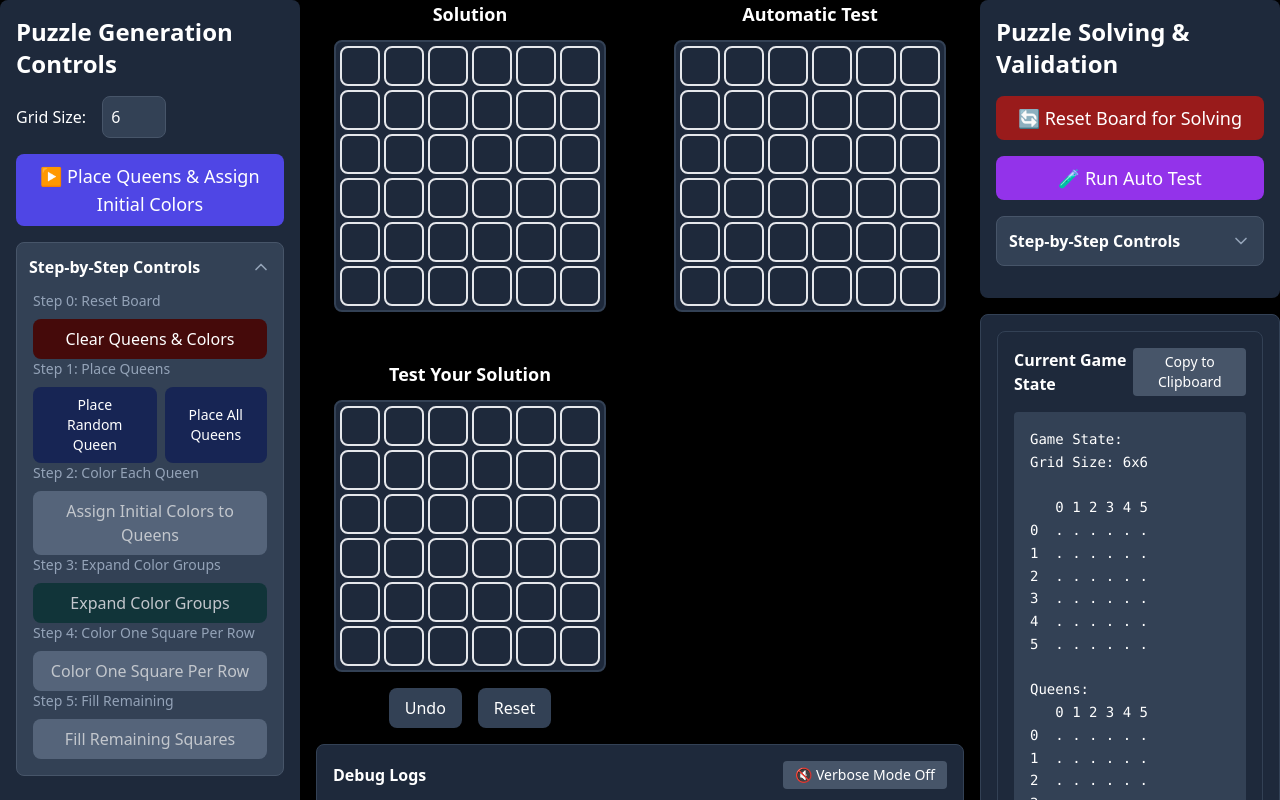
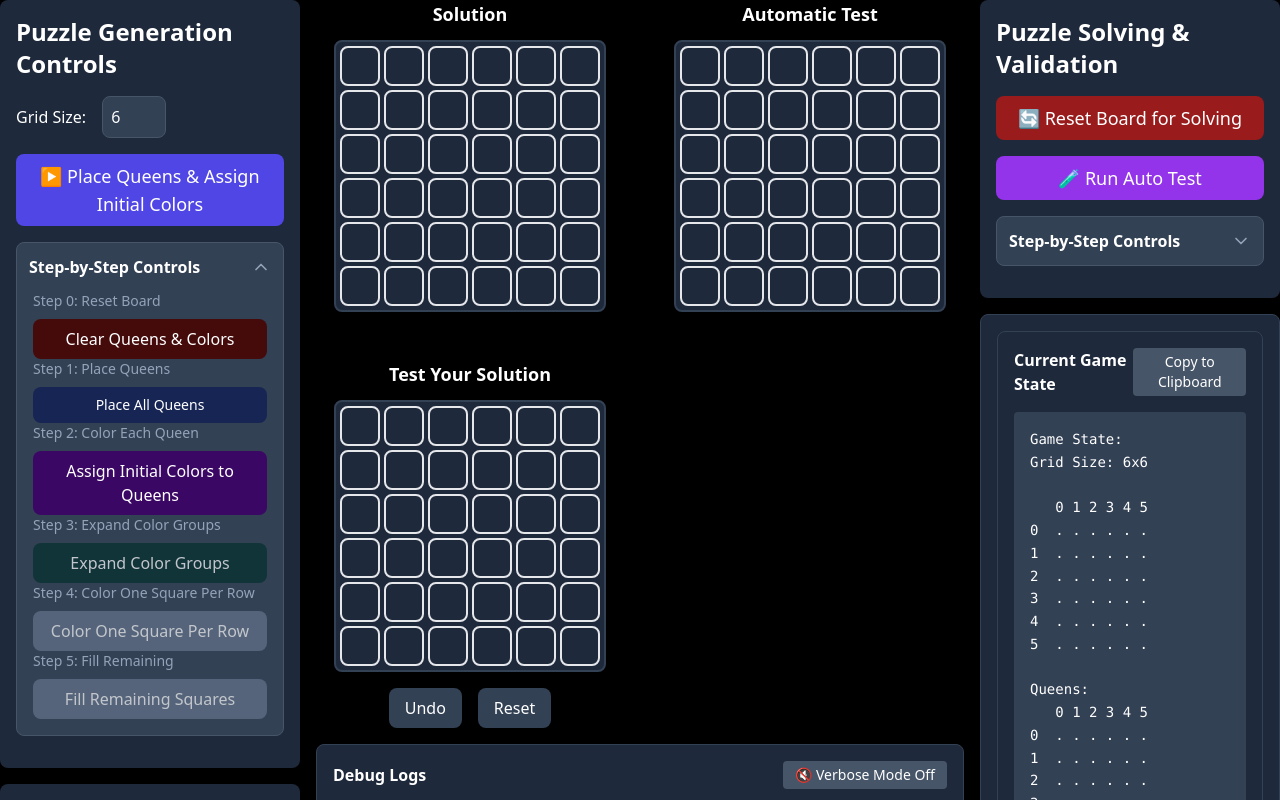
Before and after one commit to Crushford/Cassowary-Games, a Vue app: page /level-builder in a window 1280 px wide. Shown: the top 800 px of the page. Built offline with nearby package versions, Linux system fonts and the light colour scheme.

Commit message:
Remove replacte random queen button

```diff
--- a/src/components/level-builder/PuzzleGenerationControls.vue
+++ b/src/components/level-builder/PuzzleGenerationControls.vue
@@ -48,14 +48,7 @@
       <!-- Step 2: Place Queens -->
       <div class="flex flex-col gap-2">
         <span class="text-sm text-slate-400">Step 1: Place Queens</span>
-        <div class="flex gap-2">
-          <BaseButton
-            @click="levelBuilderStore.placeRandomQueen()"
-            disabledTitle="No valid moves"
-            class="bg-blue-950 hover:bg-blue-900 text-sm"
-          >
-            Place Random Queen
-          </BaseButton>
+
         <BaseButton
           @click="levelBuilderStore.placeAllQueens()"
           disabledTitle="Board is full"
@@ -64,14 +57,12 @@
           Place All Queens
         </BaseButton>
       </div>
-      </div>
 
       <!-- Step 3: Color Each Queen -->
       <div class="flex flex-col gap-2">
         <span class="text-sm text-slate-400">Step 2: Color Each Queen</span>
         <BaseButton
           @click="levelBuilderStore.assignInitialColorsToQueens()"
-          :disabled="!levelBuilderStore.queenPositions.length || hasAnyColors"
           disabledTitle="Place queens first"
           class="bg-purple-950 hover:bg-purple-900"
         >
```
Lines whose indentation alone changed are shown as unchanged.
